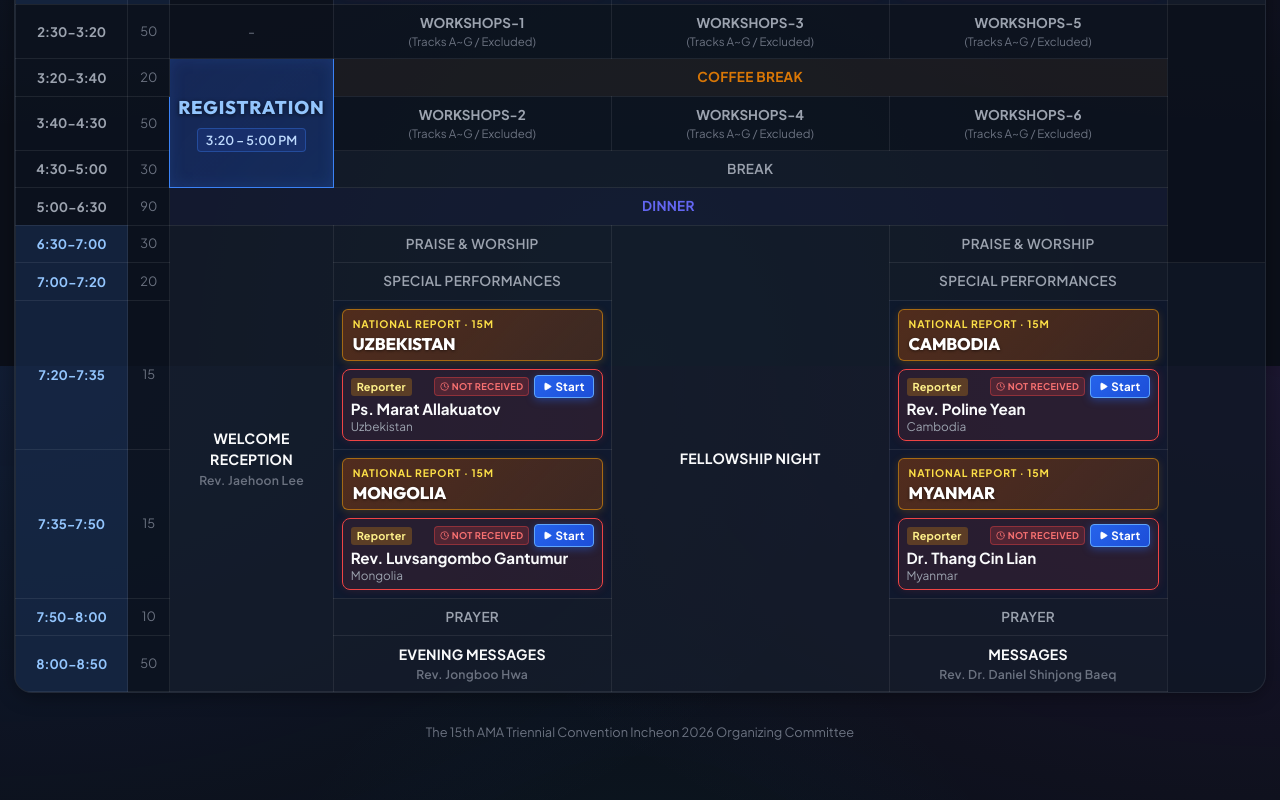
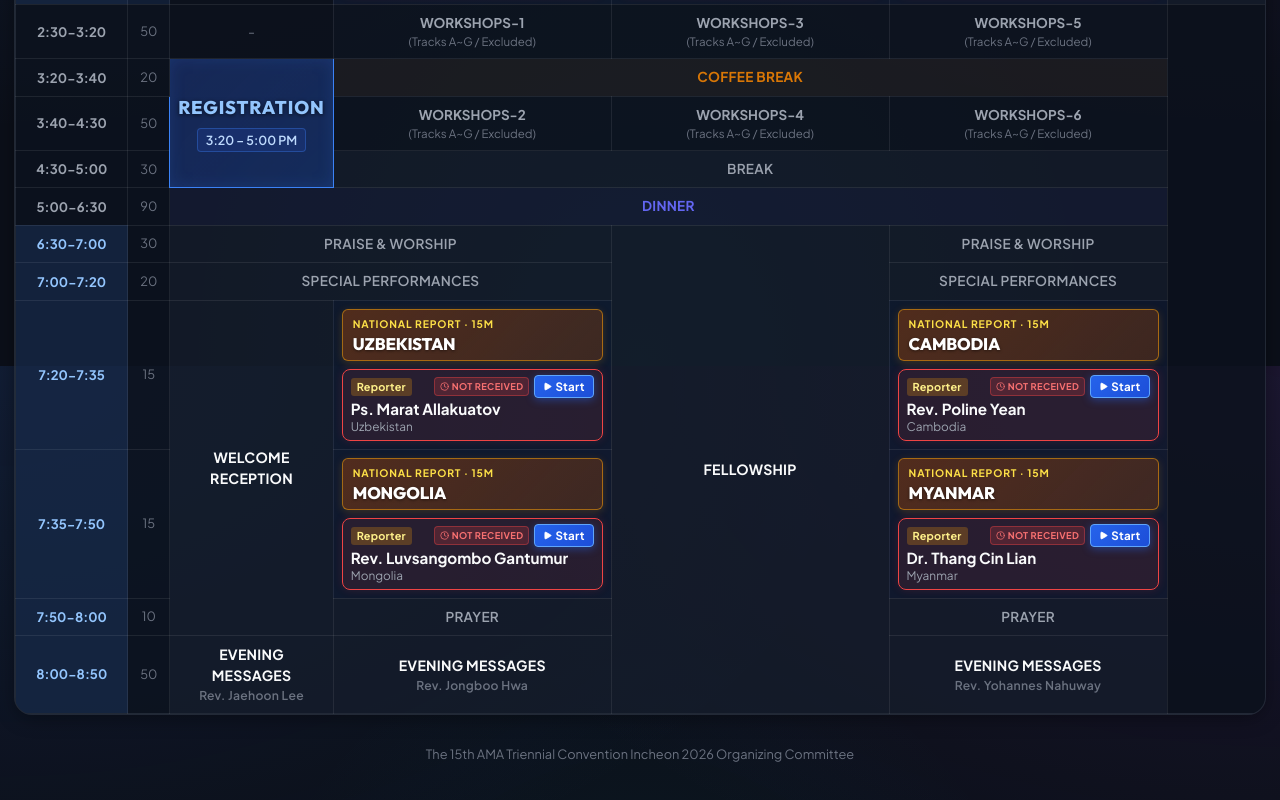
Before and after one commit to songh3ok/ama2026-report-tracker, a React (Vite) app: page / in a window 1280 px wide. Shown: the part 1234-2034 px from the top of the page. Built offline with nearby package versions, Linux system fonts and the light colour scheme.

Commit message:
fix(timetable): adjust Day 1 Monday evening schedule to match original PDF timetable

```diff
--- a/src/components/TimetableGrid.jsx
+++ b/src/components/TimetableGrid.jsx
@@ -343,7 +343,7 @@ export function TimetableGrid({
                 <div className="ws-title">WORKSHOPS-5</div>
                 <div className="ws-note">(Tracks A~G / Excluded)</div>
               </td>
-              <td className="cell-muted" rowSpan={6}>-</td>
+              <td className="cell-muted" rowSpan={11}>-</td>
             </tr>
 
             {/* 3:20-3:40 COFFEE BREAK */}
@@ -408,18 +408,13 @@ export function TimetableGrid({
             <tr className="tt-row-evening">
               <td className="cell-time highlight-time">6:30-7:00</td>
               <td className="cell-min">30</td>
-              {/* Mon: Welcome Reception (spans all 6 evening rows) */}
-              <td className="cell-static" rowSpan={6}>
-                <div className="static-title">WELCOME RECEPTION</div>
-                <div className="static-sub">Rev. Jaehoon Lee</div>
-              </td>
-              {/* Tue: Praise & Worship */}
-              <td className="cell-static">
+              {/* Mon & Tue: Praise & Worship */}
+              <td colSpan={2} className="cell-static">
                 PRAISE & WORSHIP
               </td>
-              {/* Wed: Fellowship Night (spans all 6 evening rows) */}
+              {/* Wed: Fellowship (spans all 6 evening rows) */}
               <td className="cell-static" rowSpan={6}>
-                <div className="static-title text-amber-300">FELLOWSHIP NIGHT</div>
+                <div className="static-title text-amber-300 font-bold">FELLOWSHIP</div>
               </td>
               {/* Thu: Praise & Worship */}
               <td className="cell-static">
@@ -431,8 +426,8 @@ export function TimetableGrid({
             <tr className="tt-row-evening">
               <td className="cell-time highlight-time">7:00-7:20</td>
               <td className="cell-min">20</td>
-              {/* Tue: Special Performances */}
-              <td className="cell-static">
+              {/* Mon & Tue: Special Performances */}
+              <td colSpan={2} className="cell-static">
                 SPECIAL PERFORMANCES
               </td>
               {/* Thu: Special Performances */}
@@ -441,10 +436,14 @@ export function TimetableGrid({
               </td>
             </tr>
 
-            {/* 3. 7:20-7:35 (15m): National Reports 1 (Uzbekistan / Cambodia) */}
+            {/* 3. 7:20-7:35 (15m): National Reports 1 (Uzbekistan / Cambodia) / Mon: Welcome Reception */}
             <tr className="tt-row-target-highlight">
               <td className="cell-time highlight-time">7:20-7:35</td>
               <td className="cell-min">15</td>
+              {/* Mon: Welcome Reception (spans 7:20 - 8:00, 3 rows) */}
+              <td className="cell-static" rowSpan={3} style={{ verticalAlign: 'middle', textAlign: 'center' }}>
+                <div className="static-title font-bold text-sky-200">WELCOME RECEPTION</div>
+              </td>
               {/* Tue: Uzbekistan */}
               <td className="cell-target cell-target-evening">
                 <div className="tt-national-header">
@@ -467,6 +466,7 @@ export function TimetableGrid({
             <tr className="tt-row-target-highlight">
               <td className="cell-time highlight-time">7:35-7:50</td>
               <td className="cell-min">15</td>
+              {/* Mon covered by rowSpan={3} */}
               {/* Tue: Mongolia */}
               <td className="cell-target cell-target-evening">
                 <div className="tt-national-header">
@@ -489,6 +489,7 @@ export function TimetableGrid({
             <tr className="tt-row-evening">
               <td className="cell-time highlight-time">7:50-8:00</td>
               <td className="cell-min">10</td>
+              {/* Mon covered by rowSpan={3} */}
               {/* Tue: Prayer */}
               <td className="cell-static">
                 PRAYER
@@ -503,15 +504,20 @@ export function TimetableGrid({
             <tr className="tt-row-evening">
               <td className="cell-time highlight-time">8:00-8:50</td>
               <td className="cell-min">50</td>
+              {/* Mon: Rev. Jaehoon Lee */}
+              <td className="cell-static">
+                <div className="static-title">EVENING MESSAGES</div>
+                <div className="static-sub font-semibold text-sky-300">Rev. Jaehoon Lee</div>
+              </td>
               {/* Tue: Rev. Jongboo Hwa */}
               <td className="cell-static">
                 <div className="static-title">EVENING MESSAGES</div>
                 <div className="static-sub font-semibold text-sky-300">Rev. Jongboo Hwa</div>
               </td>
-              {/* Thu: Rev. Dr. Daniel Shinjong Baeq */}
+              {/* Thu: Rev. Yohannes Nahuway */}
               <td className="cell-static">
-                <div className="static-title">MESSAGES</div>
-                <div className="static-sub font-semibold text-sky-300">Rev. Dr. Daniel Shinjong Baeq</div>
+                <div className="static-title">EVENING MESSAGES</div>
+                <div className="static-sub font-semibold text-sky-300">Rev. Yohannes Nahuway</div>
               </td>
             </tr>
           </tbody>
```
